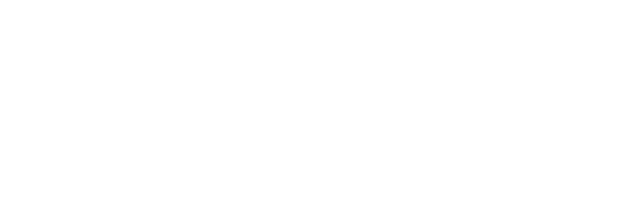
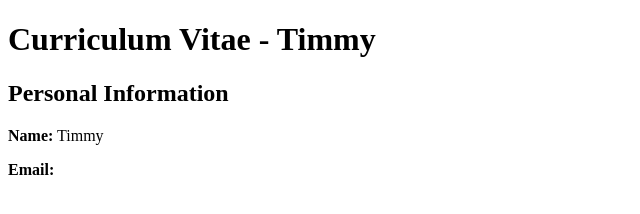
Before and after one commit to Tee025/Timmy-s-html-cv, a plain HTML site: page index.html in a window 1280 px wide. Shown: the whole page, without its empty margins (0-640 px from the left). Drawn offline with Linux system fonts and the light colour scheme.

Commit message:
first page

```diff
--- a/index.html
+++ b/index.html
@@ -5,4 +5,10 @@
     <meta name="viewport" content="width-device-width, initial-scale-0">
     <title>HTML CV - Timmy</title>
 </head>
+<body>
+    <h1>Curriculum Vitae - Timmy</h1>
+    <h2>Personal Information</h2>
+    <p><strong>Name:</strong> Timmy</p>
+    <p><strong>Email:</strong>
+</body>
 </html>
```
